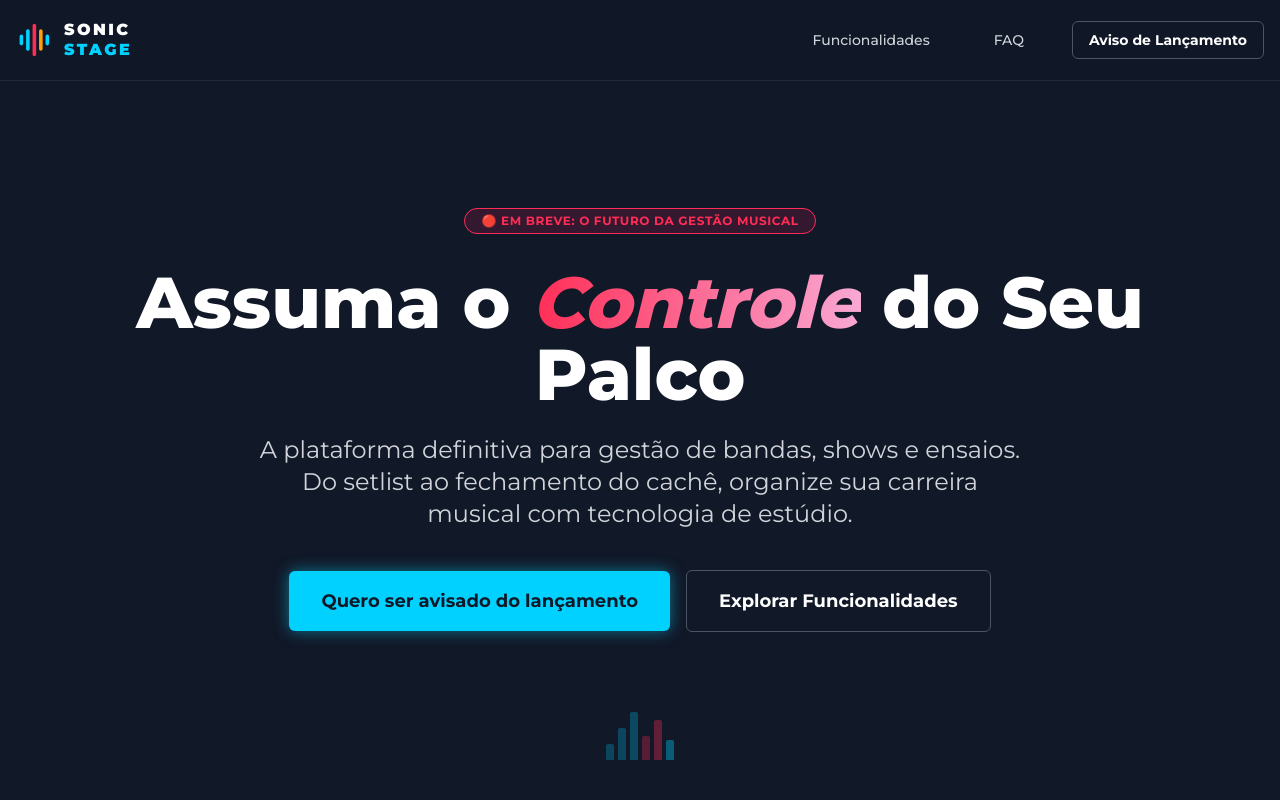
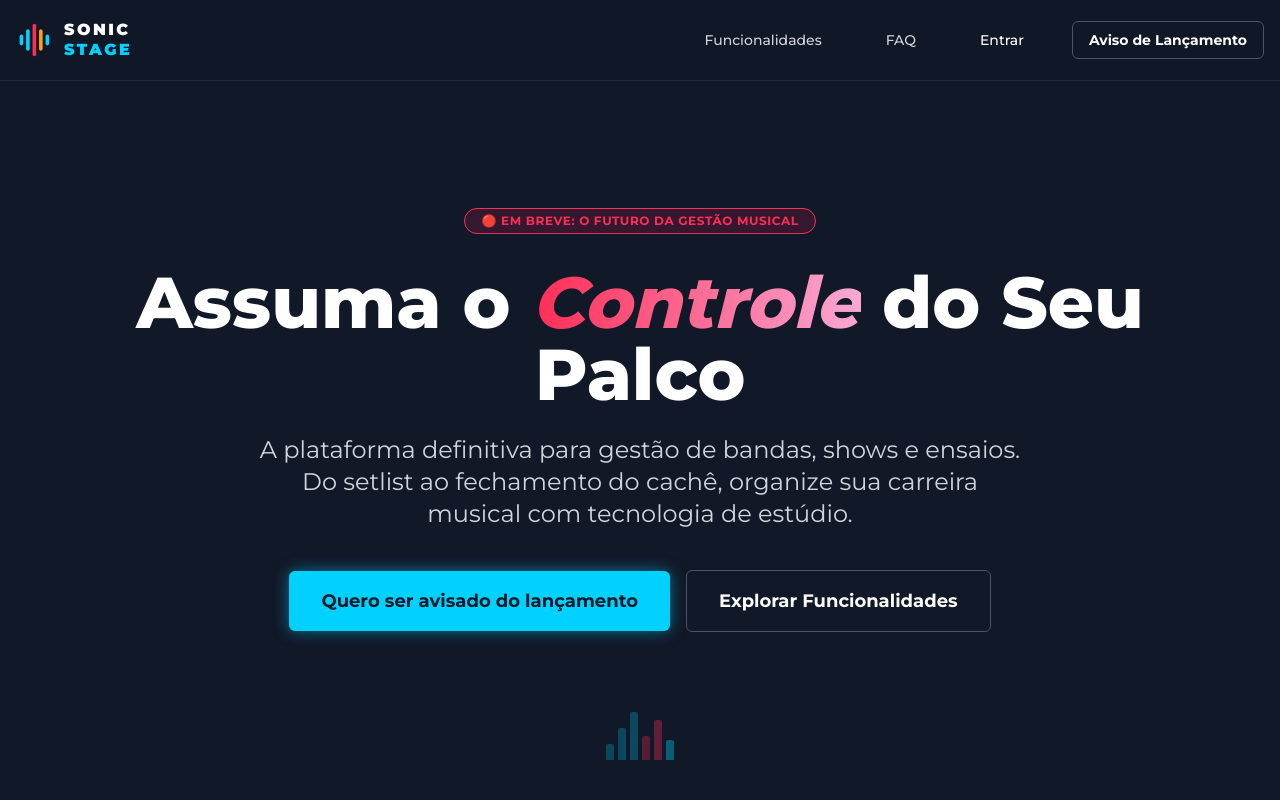
Before and after one commit to rafastrife/sonic-stage-web, an Angular app: page / in a window 1280 px wide. Shown: the top 800 px of the page. Built offline with nearby package versions, Linux system fonts and the light colour scheme.

Commit message:
add login in main page

```diff
--- a/src/app/features/landing-page/components/navbar/navbar.component.html
+++ b/src/app/features/landing-page/components/navbar/navbar.component.html
@@ -23,6 +23,9 @@
       <app-button (click)="scrollTo('faq')" variant="ghost" size="sm" customClass="font-medium text-gray-300">
         FAQ
       </app-button>
+      <app-button (click)="goToLogin()" variant="ghost" size="sm" customClass="font-medium text-white hover:text-[#00d1ff]">
+        Entrar
+      </app-button>
       <app-button (click)="scrollTo('waitlist')" variant="outline" size="sm" customClass="text-[#00d1ff] border-[#00d1ff] hover:bg-[#00d1ff] hover:bg-opacity-20">
         Aviso de Lançamento
       </app-button>
--- a/src/app/features/landing-page/components/navbar/navbar.component.ts
+++ b/src/app/features/landing-page/components/navbar/navbar.component.ts
@@ -1,4 +1,5 @@
-import { Component } from '@angular/core';
+import { Component, inject } from '@angular/core';
+import { Router } from '@angular/router';
 import { ButtonComponent } from '../../../../shared/components/button/button.component';
 
 @Component({
@@ -8,7 +9,13 @@ import { ButtonComponent } from '../../../../shared/components/button/button.com
   templateUrl: './navbar.component.html',
 })
 export class NavbarComponent {
+  private router = inject(Router);
+
   scrollTo(elementId: string) {
     document.getElementById(elementId)?.scrollIntoView({ behavior: 'smooth' });
   }
+
+  goToLogin() {
+    this.router.navigate(['/login']);
+  }
 }
```
